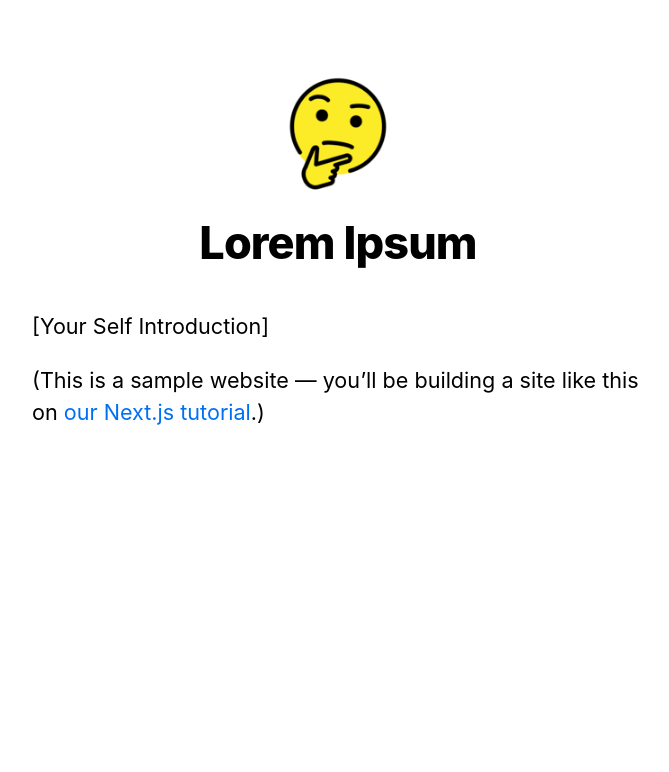
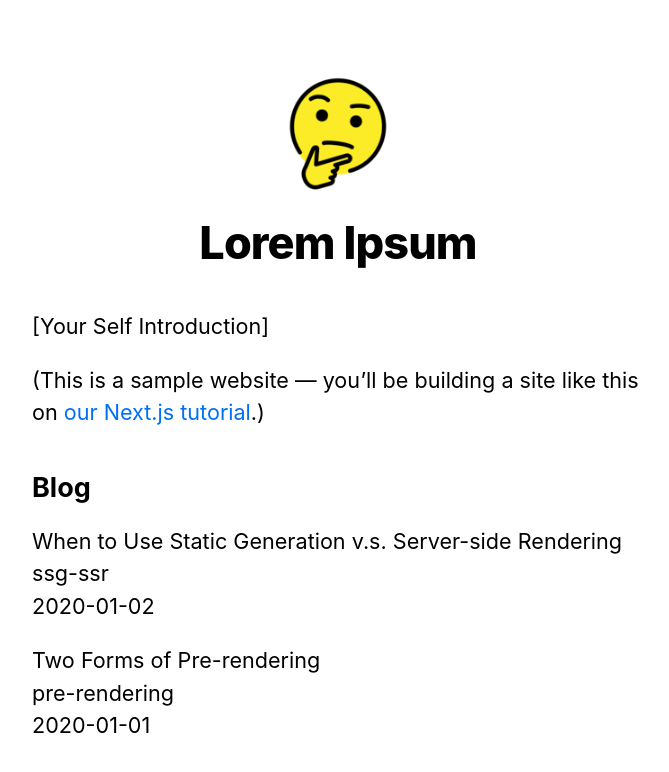
Before and after one commit to qbit86/nextjs-playground, a Next.js app: page / in a window 1280 px wide. Shown: the top 772 px of the page, without its empty margins (302-971 px from the left). Built offline with nearby package versions, Linux system fonts and the light colour scheme.

Commit message:
Add list of posts using getStaticProps()

```diff
--- /dev/null
+++ b/lib/posts.js
@@ -0,0 +1,35 @@
+import fs from 'fs'
+import path from 'path'
+import matter from 'gray-matter'
+
+const postsDirectory = path.join(process.cwd(), 'posts');
+
+export function getSortedPostsData() {
+  // Get file names under /posts
+  const fileNames = fs.readdirSync(postsDirectory);
+  const allPostsData = fileNames.map(fileName => {
+    // Remove ".md" from file name to get id
+    const id = fileName.replace(/\.md$/, '')
+
+    // Read markdown file as string
+    const fullPath = path.join(postsDirectory, fileName)
+    const fileContents = fs.readFileSync(fullPath, 'utf8')
+
+    // Use gray-matter to parse the post metadata section
+    const matterResult = matter(fileContents)
+
+    // Combine the data with the id
+    return {
+      id,
+      ...matterResult.data
+    }
+  });
+  // Sort posts by date
+  return allPostsData.sort((a, b) => {
+    if (a.date < b.date) {
+      return 1
+    } else {
+      return -1
+    }
+  });
+}
--- a/pages/index.js
+++ b/pages/index.js
@@ -1,8 +1,9 @@
+import { getSortedPostsData } from '../lib/posts'
 import Head from 'next/head'
 import Layout, { siteTitle } from '../components/layout'
 import utilStyles from '../styles/utils.module.css'
 
-export default function Home() {
+export default function Home({ allPostsData }) {
   return (
     <Layout home>
       <Head>
@@ -15,6 +16,29 @@
           <a href="https://nextjs.org/learn">our Next.js tutorial</a>.)
         </p>
       </section>
+      <section className={`${utilStyles.headingMd} ${utilStyles.padding1px}`}>
+        <h2 className={utilStyles.headingLg}>Blog</h2>
+        <ul className={utilStyles.list}>
+          {allPostsData.map(({ id, date, title }) => (
+            <li className={utilStyles.listItem} key={id}>
+              {title}
+              <br />
+              {id}
+              <br />
+              {date}
+            </li>
+          ))}
+        </ul>
+      </section>
     </Layout>
   )
 }
+
+export async function getStaticProps() {
+  const allPostsData = getSortedPostsData()
+  return {
+    props: {
+      allPostsData
+    }
+  }
+}
```
